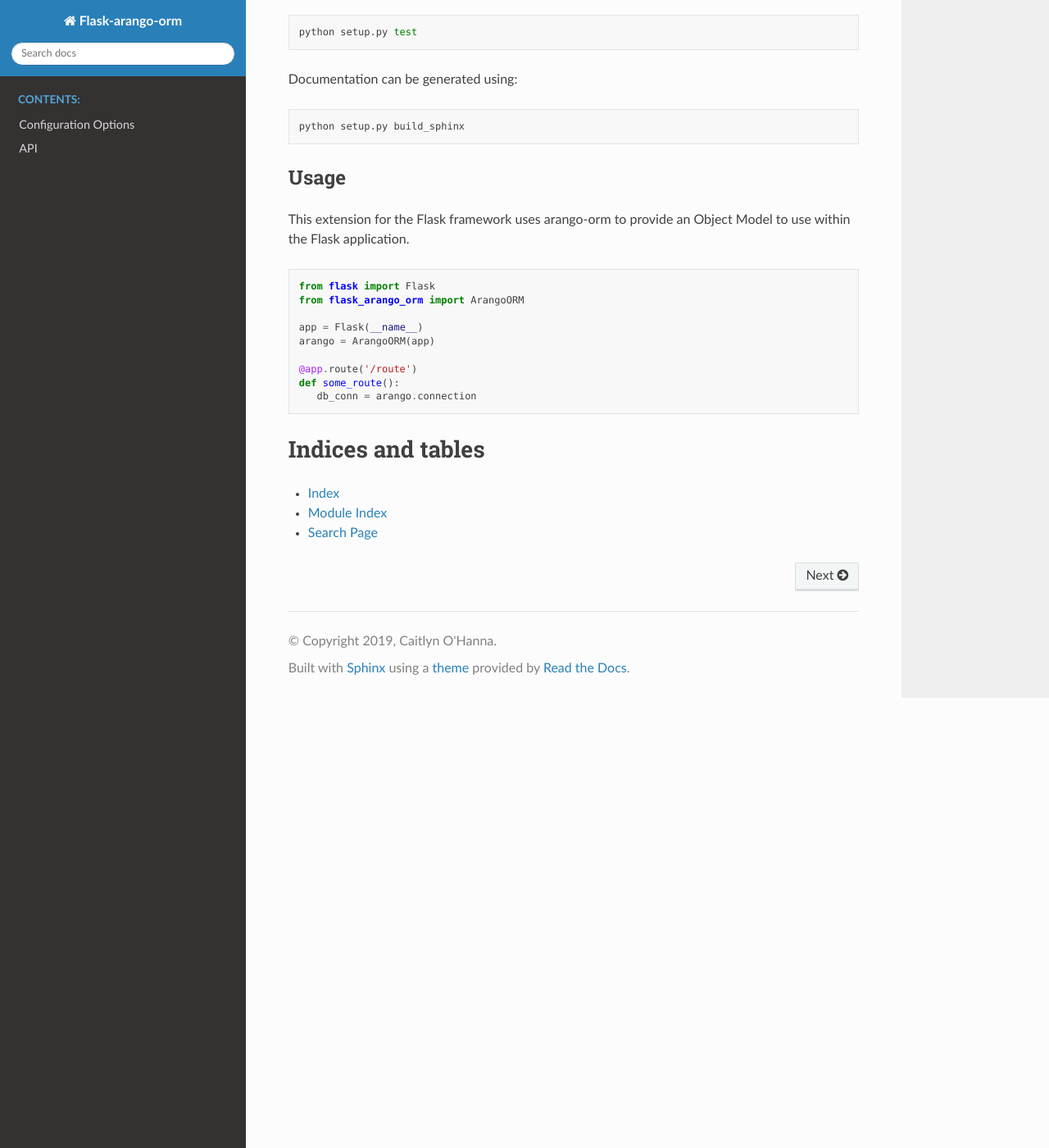
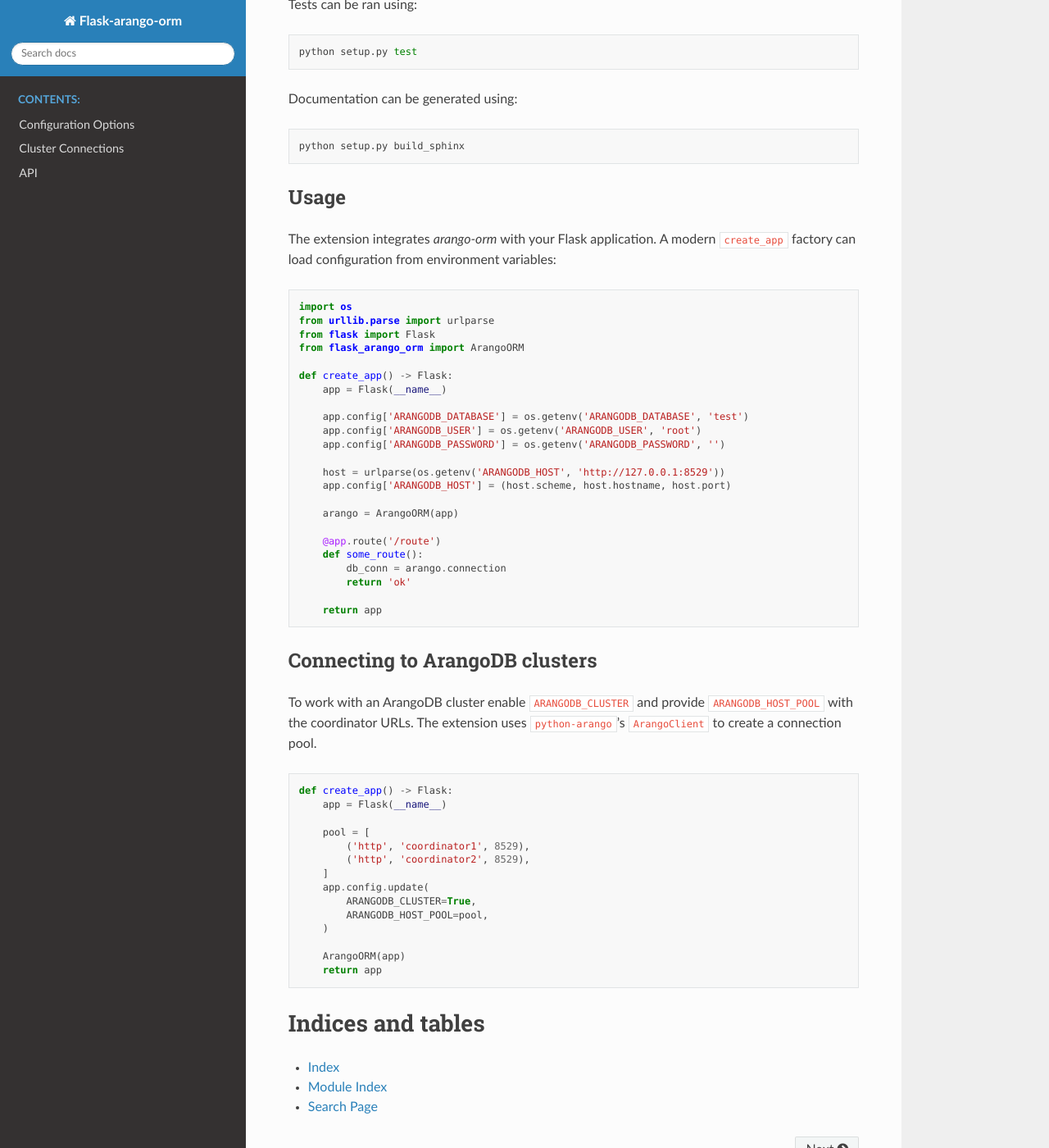
Before and after one commit to QuaererePlatform/Flask-arango-orm, a Sphinx documentation site: the page built from docs/index.rst, in a window 1280 px wide and 1400 px high, scrolled down 1071 px. Shown: the whole window at 82% size. Built offline with Sphinx 7.4.7 and the Read the Docs theme 3.1.0, drawn with Linux system fonts in a browser that asks for light colours; some of the changed text lies outside the part shown.

Commit message:
docs: update README and add cluster guide

```diff
--- a/README.rst
+++ b/README.rst
@@ -18,11 +18,11 @@ Using pip:
 
    pip install Flask-arango-orm
 
-Or using setup.py:
+Using Poetry:
 
 .. code-block:: shell
 
-   python setup.py install
+   poetry add Flask-arango-orm
 
 
 Tests can be ran using:
@@ -42,17 +42,55 @@ Documentation can be generated using:
 Usage
 -----
 
-This extension for the Flask framework uses arango-orm to provide an Object Model to use
-within the Flask application.
+The extension integrates `arango-orm` with your Flask application. A modern
+``create_app`` factory can load configuration from environment variables:
 
 .. code-block:: python
 
+   import os
+   from urllib.parse import urlparse
    from flask import Flask
    from flask_arango_orm import ArangoORM
 
-   app = Flask(__name__)
-   arango = ArangoORM(app)
+   def create_app() -> Flask:
+       app = Flask(__name__)
 
-   @app.route('/route')
-   def some_route():
-      db_conn = arango.connection
+       app.config['ARANGODB_DATABASE'] = os.getenv('ARANGODB_DATABASE', 'test')
+       app.config['ARANGODB_USER'] = os.getenv('ARANGODB_USER', 'root')
+       app.config['ARANGODB_PASSWORD'] = os.getenv('ARANGODB_PASSWORD', '')
+
+       host = urlparse(os.getenv('ARANGODB_HOST', 'http://127.0.0.1:8529'))
+       app.config['ARANGODB_HOST'] = (host.scheme, host.hostname, host.port)
+
+       arango = ArangoORM(app)
+
+       @app.route('/route')
+       def some_route():
+           db_conn = arango.connection
+           return 'ok'
+
+       return app
+
+Connecting to ArangoDB clusters
+-------------------------------
+
+To work with an ArangoDB cluster enable ``ARANGODB_CLUSTER`` and provide
+``ARANGODB_HOST_POOL`` with the coordinator URLs. The extension uses
+``python-arango``'s ``ArangoClient`` to create a connection pool.
+
+.. code-block:: python
+
+   def create_app() -> Flask:
+       app = Flask(__name__)
+
+       pool = [
+           ('http', 'coordinator1', 8529),
+           ('http', 'coordinator2', 8529),
+       ]
+       app.config.update(
+           ARANGODB_CLUSTER=True,
+           ARANGODB_HOST_POOL=pool,
+       )
+
+       ArangoORM(app)
+       return app
--- a/docs/configuration.rst
+++ b/docs/configuration.rst
@@ -2,6 +2,10 @@ Configuration Options
 =====================
 
 All configuration options are to be specified in the Flask app's config
+
+They can also be loaded from environment variables when initializing the
+application. The :ref:`create_app` example in the README demonstrates
+using ``os.getenv`` to configure the extension.
 
 
 .. py:attribute:: ARANGODB_DATABASE
--- a/docs/index.rst
+++ b/docs/index.rst
@@ -11,6 +11,7 @@ Welcome to Flask-arango-orm's documentation!
    :caption: Contents:
 
    configuration
+   clusters
    api
 
 
```
Also changed, not shown: docs/clusters.rst (added, +29 -0 lines).
